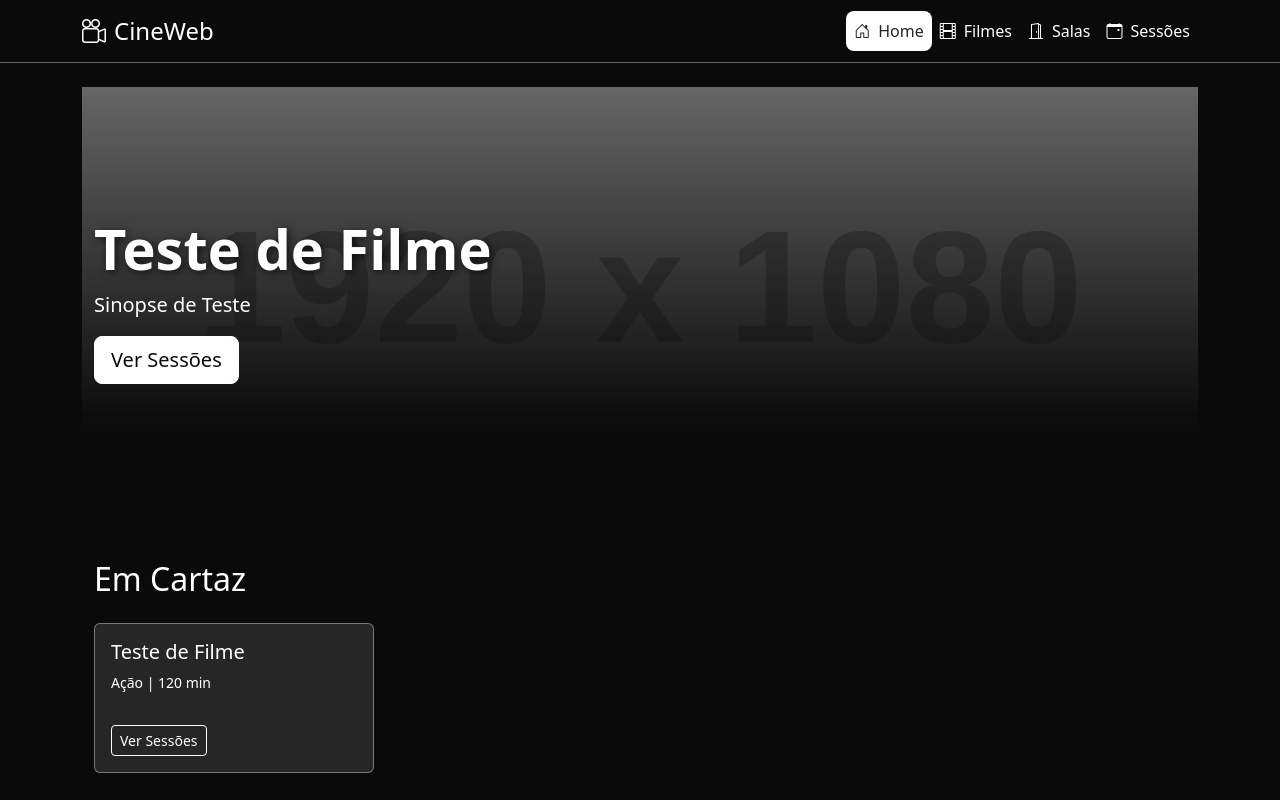
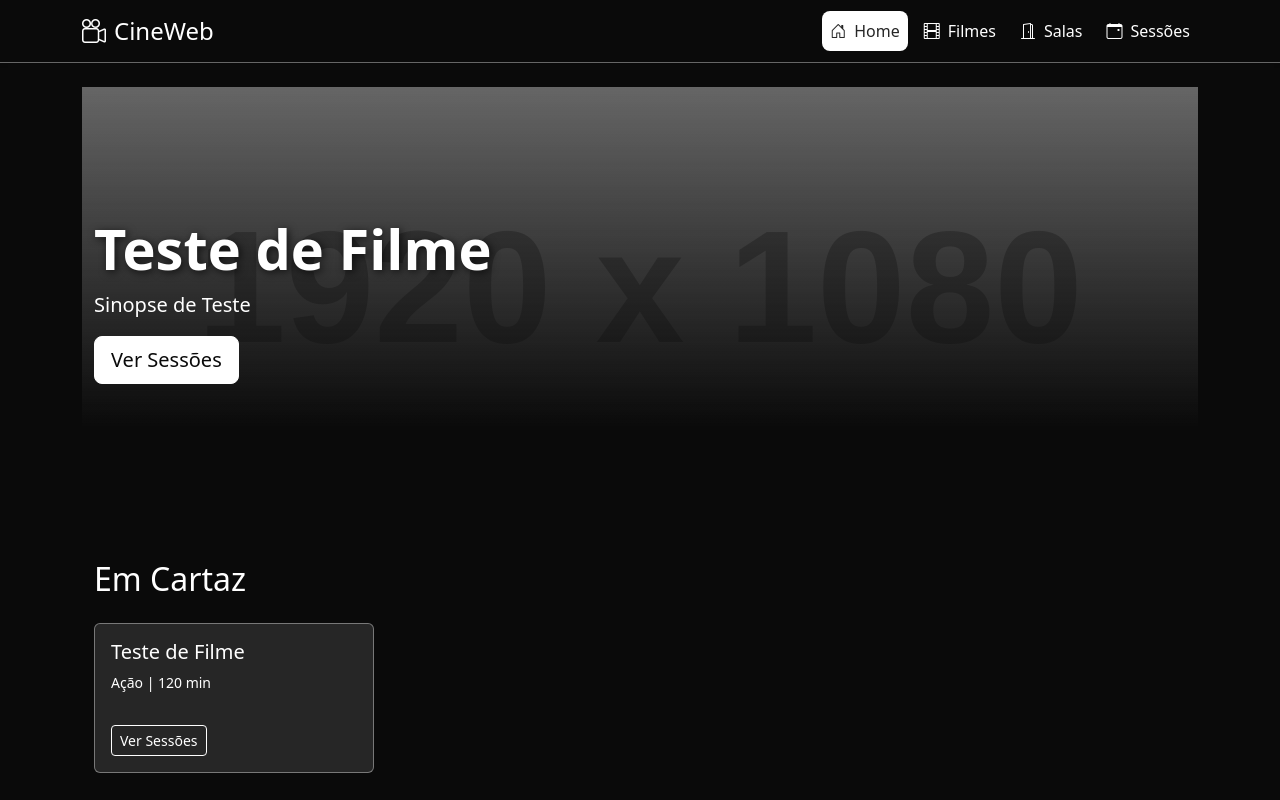
Before and after one commit to rovicz/Web-P2-Cinema, a React (Vite) app: page / in a window 1280 px wide. Shown: the top 800 px of the page. Built offline with nearby package versions, Linux system fonts and the light colour scheme; data requests are answered from the project's data file.

Commit message:
feat: adding gap to navbar items

```diff
--- a/src/components/Navbar.tsx
+++ b/src/components/Navbar.tsx
@@ -32,7 +32,7 @@ export function Navbar() {
           className={`${isNavCollapsed ? "collapse" : ""} navbar-collapse`}
           id="navbarNav"
         >
-          <ul className="navbar-nav ms-auto">
+          <ul className="navbar-nav ms-auto gap-2">
             <li className="nav-item">
               <NavLink to="/" className={getLinkClass} end>
                 <i className="bi bi-house-door me-2"></i>
```
